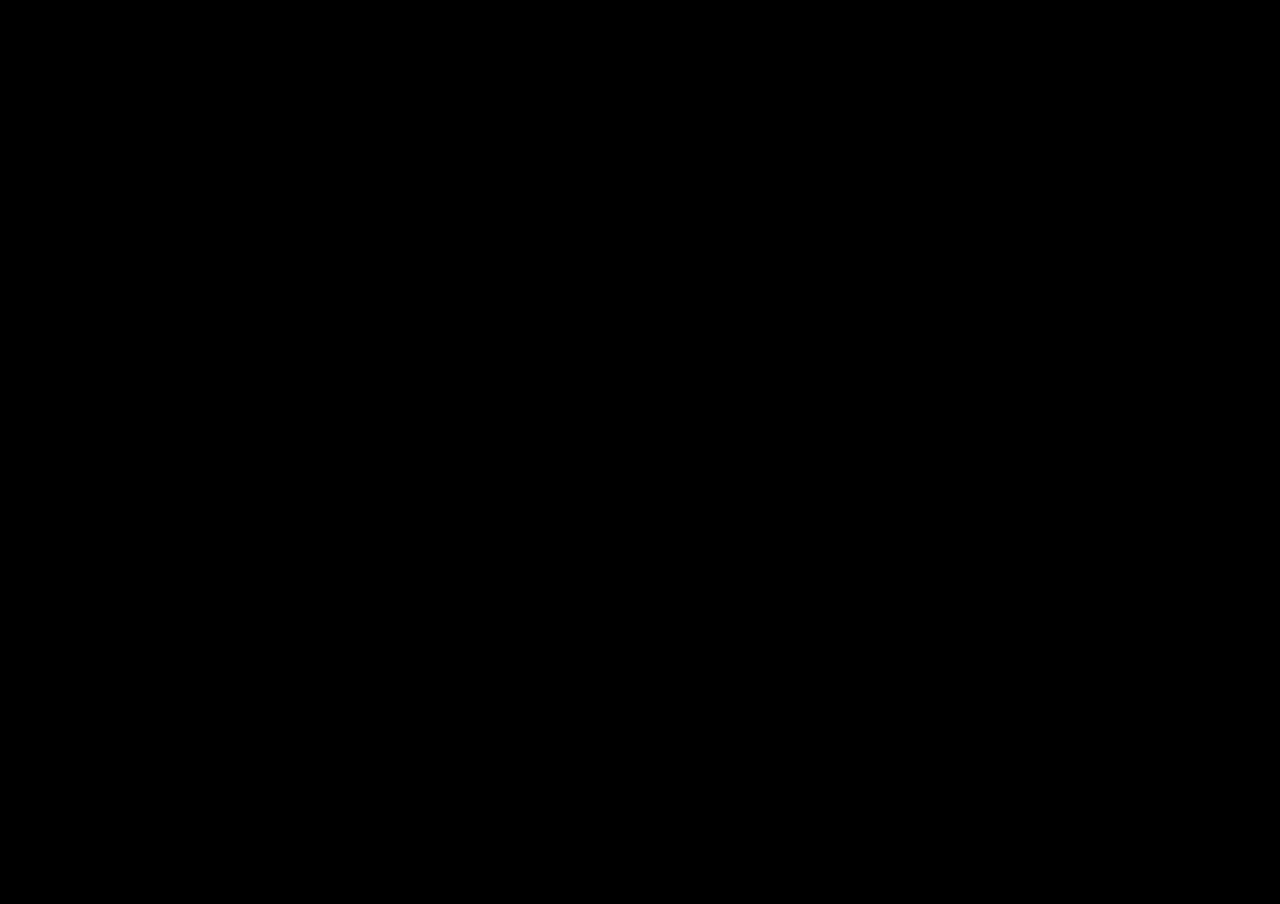
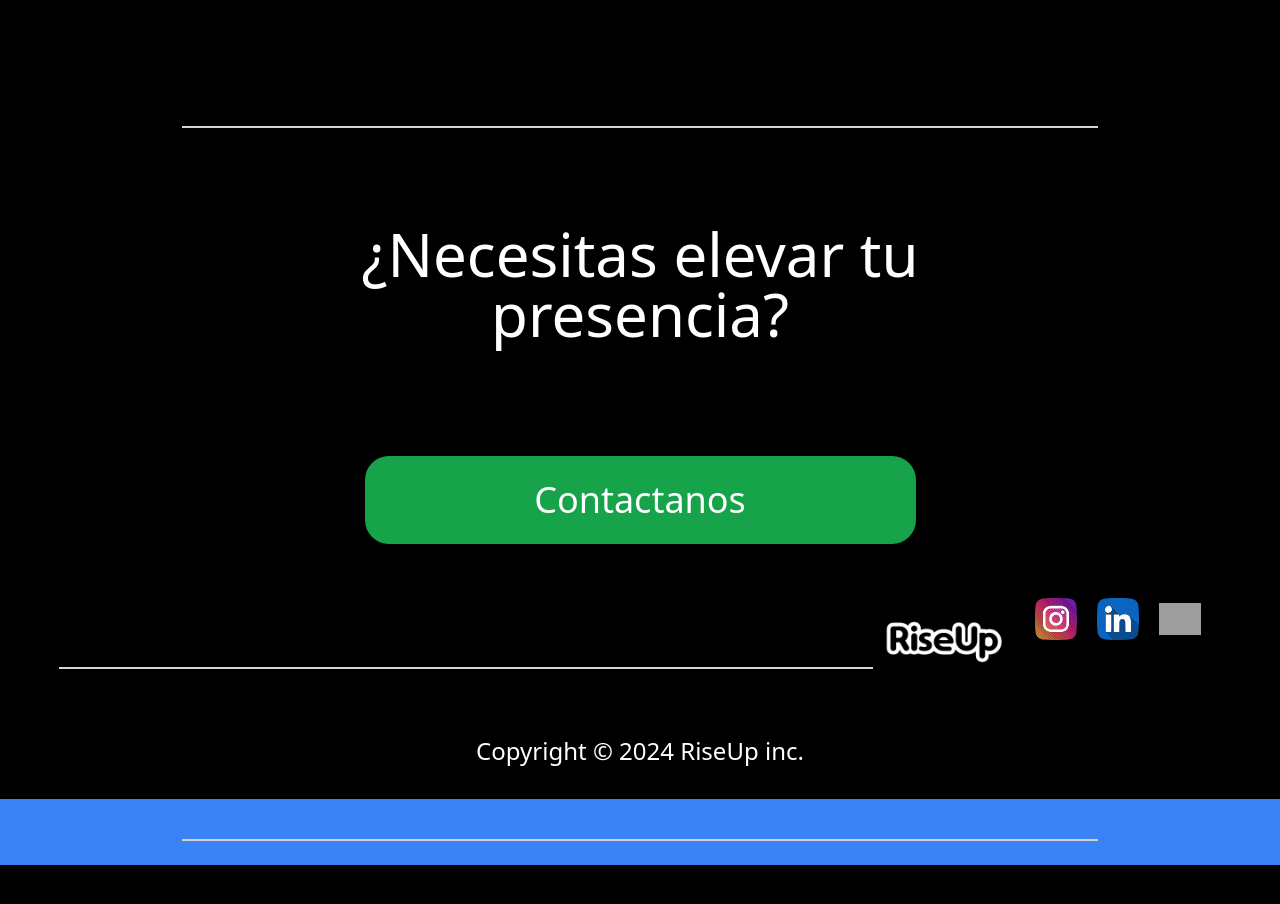
Before and after one commit to EAguirreChama/RiseUp, a React (Vite) app in the folder RiseUp - Portafolio/: page / in a window 1280 px wide. Shown: the part 2483-3387 px from the top of the page. Before the commit the page ends 2529 px from the top, so only its background shows below. Built offline with nearby package versions, Linux system fonts and the light colour scheme; grey boxes are pictures that could not be loaded.

Commit message:
Sigue contacto

```diff
--- a/RiseUp - Portafolio/src/App.jsx
+++ b/RiseUp - Portafolio/src/App.jsx
@@ -4,7 +4,8 @@
 // import Preguntas from "./componentes/Preguntas"
 // import Servicios from "./componentes/Servicios"
 import Servicios2 from "./componentes/Servicios2"
-// import Contacto from "./componentes/Contacto"
+import Contacto from "./componentes/Contacto"
+import Contacto2 from "./componentes/Contacto2"
 // import Complete from "./componentes/Complete"
 
 export default function App () {
@@ -16,8 +17,9 @@
       {/* <Preguntas/> */}
       <Servicios2/>
       {/* <Servicios/> */}
-      {/* <Contacto/>
-      <Complete/> */}
+      <Contacto/>
+      <Contacto2/>
+      {/* <Complete/> */}
     </div>
   )
 }
--- a/RiseUp - Portafolio/src/componentes/Contacto.jsx
+++ b/RiseUp - Portafolio/src/componentes/Contacto.jsx
@@ -1,12 +1,11 @@
 export default function Contacto() {
     return (
-        <div>
+        <div className="flex flex-wrap justify-center">
             <div className="bg-zinc-300 self-center flex w-[916px] shrink-0 max-w-full h-0.5 flex-col mt-32 max-md:mt-10" />
             <div className="justify-center text-white text-center text-6xl self-center max-w-[816px] mt-24 max-md:max-w-full max-md:text-4xl max-md:mt-10">
                 <span className="font-medium">¿Necesitas </span>
                 <span className="font-medium">elevar tu presencia</span>
                 <span className="font-medium">?</span>
-                <br />
             </div>
             <span className="justify-center text-white text-center text-4xl font-medium w-[551px] shadow-sm bg-green-600 self-center max-w-full items-center mt-28 px-16 py-6 rounded-3xl max-md:mt-10 max-md:px-5">
                 Contactanos
--- /dev/null
+++ b/RiseUp - Portafolio/src/componentes/Contacto2.jsx
@@ -0,0 +1,10 @@
+export default function Contacto2() {
+    return (
+        <div className="bg-blue-500 flex flex-col justify-center items-center">
+            <div className="">
+                <div className="bg-zinc-300  w-[916px] shrink-0 max-w-full h-0.5 flex-col mt-10" />
+                <br />
+            </div>
+        </div>
+    )
+}
```
